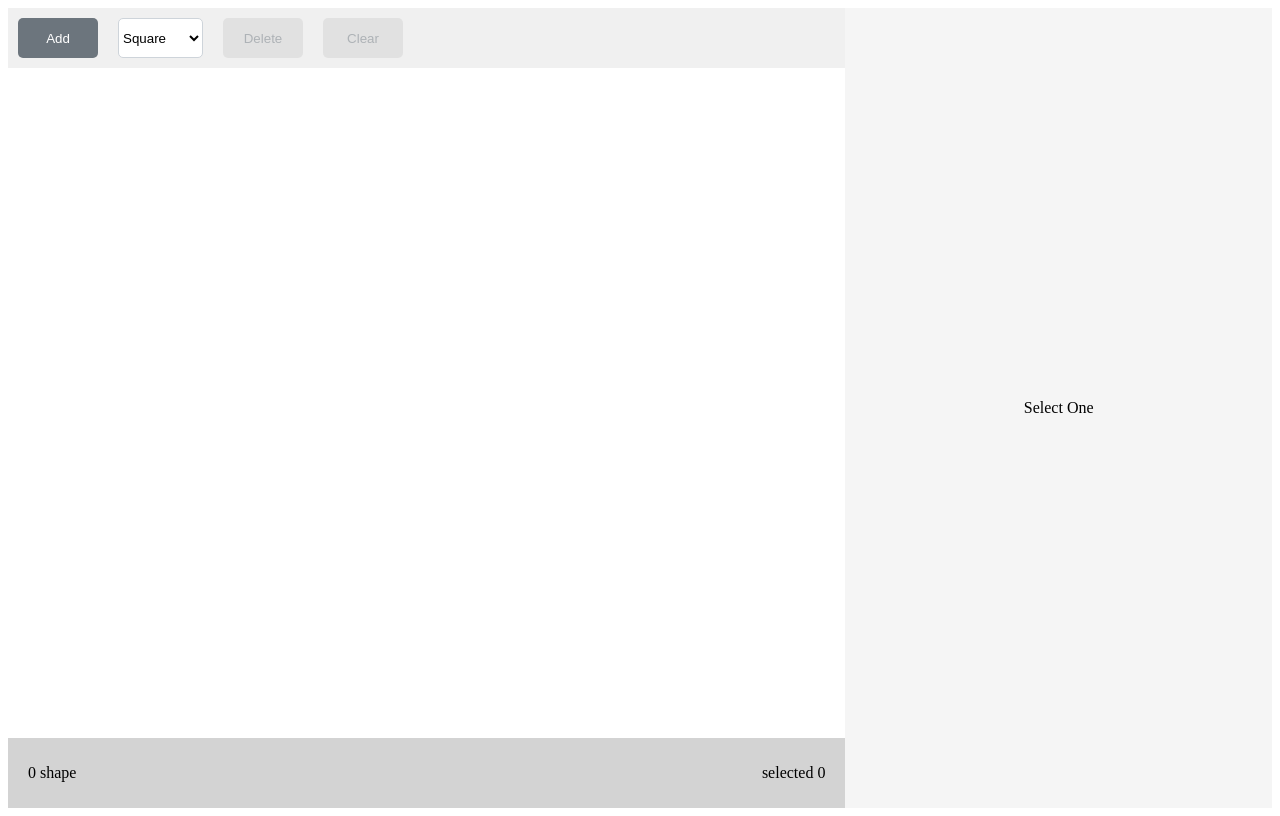
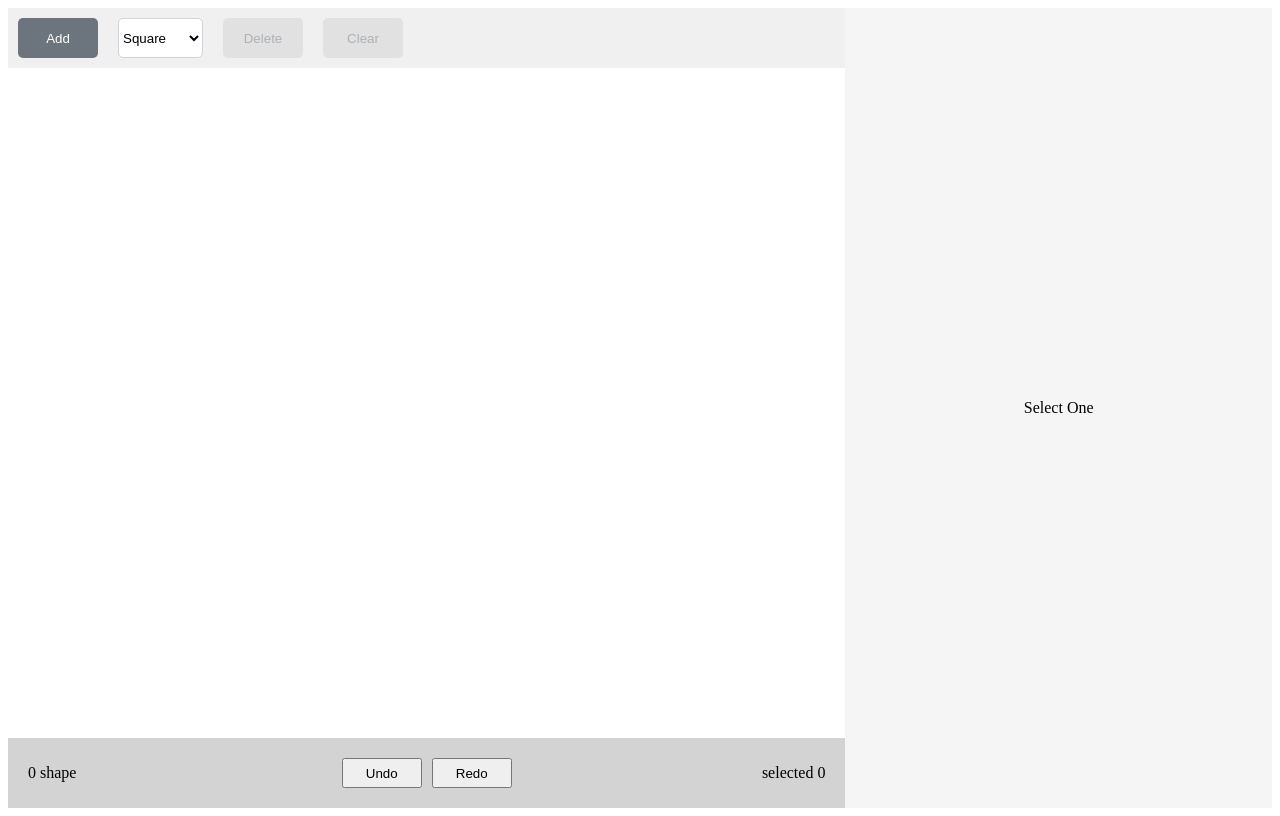
Before and after one commit to Lance-Tsui/typescript, a Preact app in the folder a4/: page / in a window 1280 px wide. Built offline with nearby package versions, Linux system fonts and the light colour scheme.

Commit message:
a4 submission 12

```diff
--- a/a4/src/Status.css
+++ b/a4/src/Status.css
@@ -22,3 +22,15 @@ div#status {
     justify-content: right; /* Centers the text horizontally */
     margin-right: 10px;
   }
+
+  .status-buttons {
+    display: flex;
+    justify-content: center; /* Centering the buttons horizontally */
+    align-items: center; /* Centering the buttons vertically */
+    gap: 10px; /* Spacing between the buttons */
+  }
+
+  .status-button {
+      width: 80px; /* Button width as requested */
+      height: 30px;
+  }
--- a/a4/src/Status.tsx
+++ b/a4/src/Status.tsx
@@ -22,6 +22,10 @@ export default function Status() {
   return (
     <div id="status">
       <div class="status-columnleft">{leftText}</div>
+      <div className="status-buttons">
+        <button className="status-button">Undo</button>
+        <button className="status-button">Redo</button>
+      </div>
       <div class="status-columnright">{rightText}</div>
     </div>
   );
```
